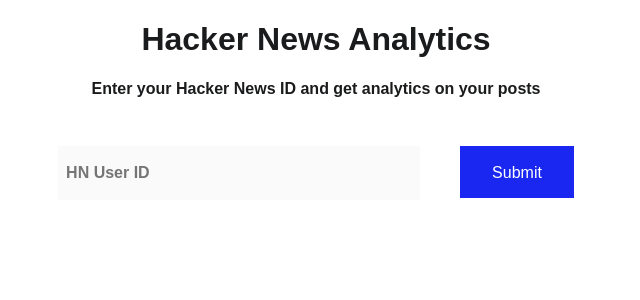
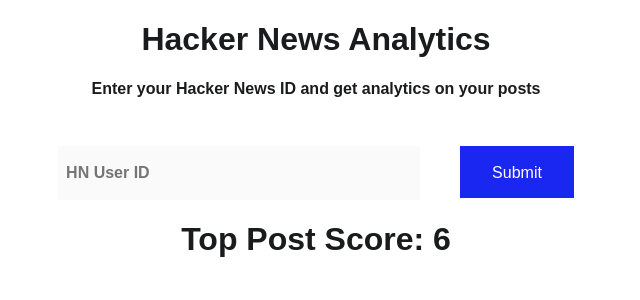
Before and after one commit to LRVC/challenge, a React (Create React App) app: page / in a window 1280 px wide. Shown: the top 300 px of the page, without its empty margins (324-964 px from the left). Built offline with nearby package versions, Linux system fonts and the light colour scheme.

Commit message:
Post Analytics component - Shows most popular post by score - Hardcoded value for now, will use redux

```diff
--- /dev/null
+++ b/src/components/PostAnalytics.tsx
@@ -0,0 +1,13 @@
+import * as React from 'react';
+
+interface Props {
+  topPostScore: number;
+}
+
+const PostAnalytics = ({ topPostScore }: Props) => (
+  <div>
+    <h1>Top Post Score: {topPostScore}</h1>
+  </div>
+);
+
+export default PostAnalytics;
--- a/src/components/PostsTable.tsx
+++ b/src/components/PostsTable.tsx
@@ -1,4 +1,5 @@
 import * as React from 'react';
+import PostAnalytics from "./PostAnalytics";
 
 interface Props {
   posts: [];
@@ -96,6 +97,9 @@
         {this.state.loading === true ? (
           <h1>Loading</h1>
         ) : (
+          <div>
+            <PostAnalytics topPostScore={6}/>
+
             <ul>
               {this.props.posts.map((post, index) =>
                 <li key={index}>
@@ -103,6 +107,7 @@
                 </li>
               )}
             </ul>
+          </div>
         )}
       </div>
     );
```
Lines whose indentation alone changed are shown as unchanged.
